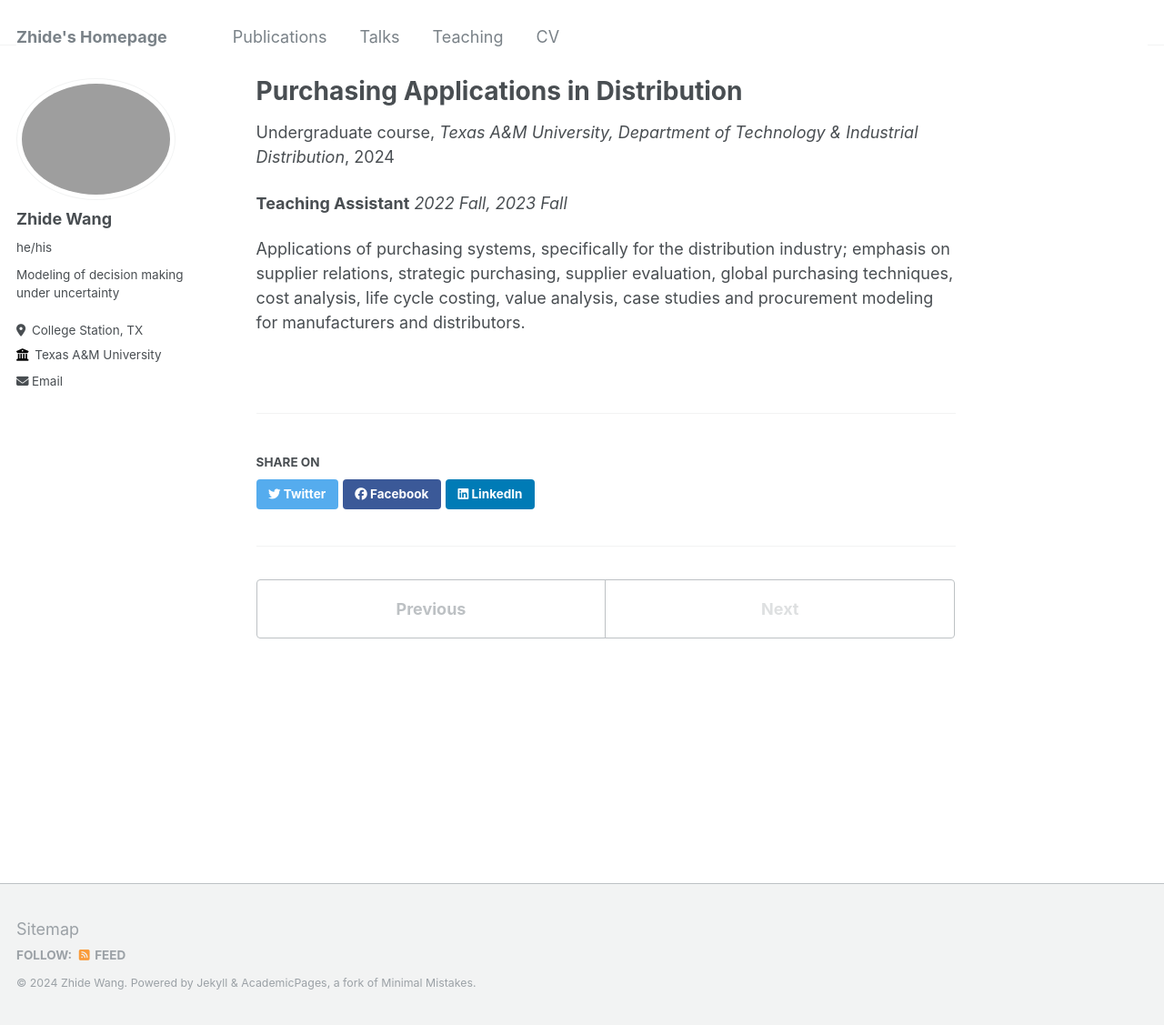
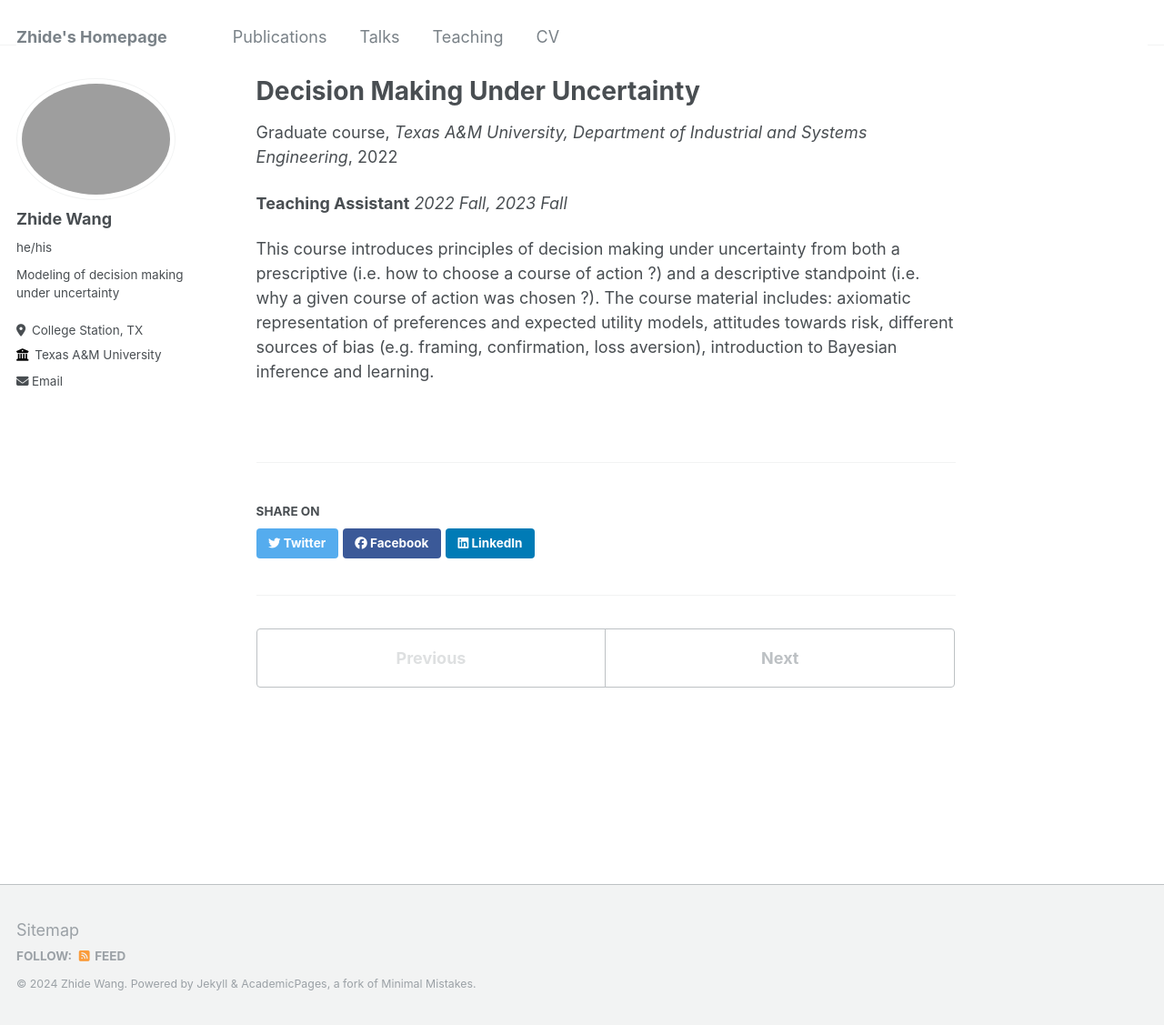
Before and after one commit to WANGZHIDE93429/WANGZHIDE93429.github.io, a Jekyll site: the page built from _teaching/ISEN627.md, in a window 1280 px wide and 1127 px high. Shown: the whole window at 91% size. Built offline with Jekyll 4.4.1, drawn with Linux system fonts in a browser that asks for light colours.

Commit message:
Update ISEN627.md

```diff
--- a/_teaching/ISEN627.md
+++ b/_teaching/ISEN627.md
@@ -1,16 +1,17 @@
 ---
-title: "Purchasing Applications in Distribution"
+title: "Decision Making Under Uncertainty"
 collection: teaching
-type: "Undergraduate course"
-permalink: /teaching/Spring 2024 IDIS424
-venue: "Texas A&M University, Department of Technology & Industrial Distribution"
-date: 2024-01-01
+type: "Graduate course"
+permalink: /teaching/ISEN627
+venue: "Texas A&M University, Department of Industrial and Systems Engineering"
+date: 2022-01-01
 location: "College Station, TX, USA"
 ---
 
 **Teaching Assistant**
 *2022 Fall, 2023 Fall*
 
-Applications of purchasing systems, specifically for the distribution industry; emphasis on supplier relations,
-strategic purchasing, supplier evaluation, global purchasing techniques, cost analysis, life cycle costing, value
-analysis, case studies and procurement modeling for manufacturers and distributors.
+This course introduces principles of decision making under uncertainty from both a prescriptive (i.e. how to choose a
+course of action ?) and a descriptive standpoint (i.e. why a given course of action was chosen ?). The course material
+includes: axiomatic representation of preferences and expected utility models, attitudes towards risk, different sources
+of bias (e.g. framing, confirmation, loss aversion), introduction to Bayesian inference and learning.
```
